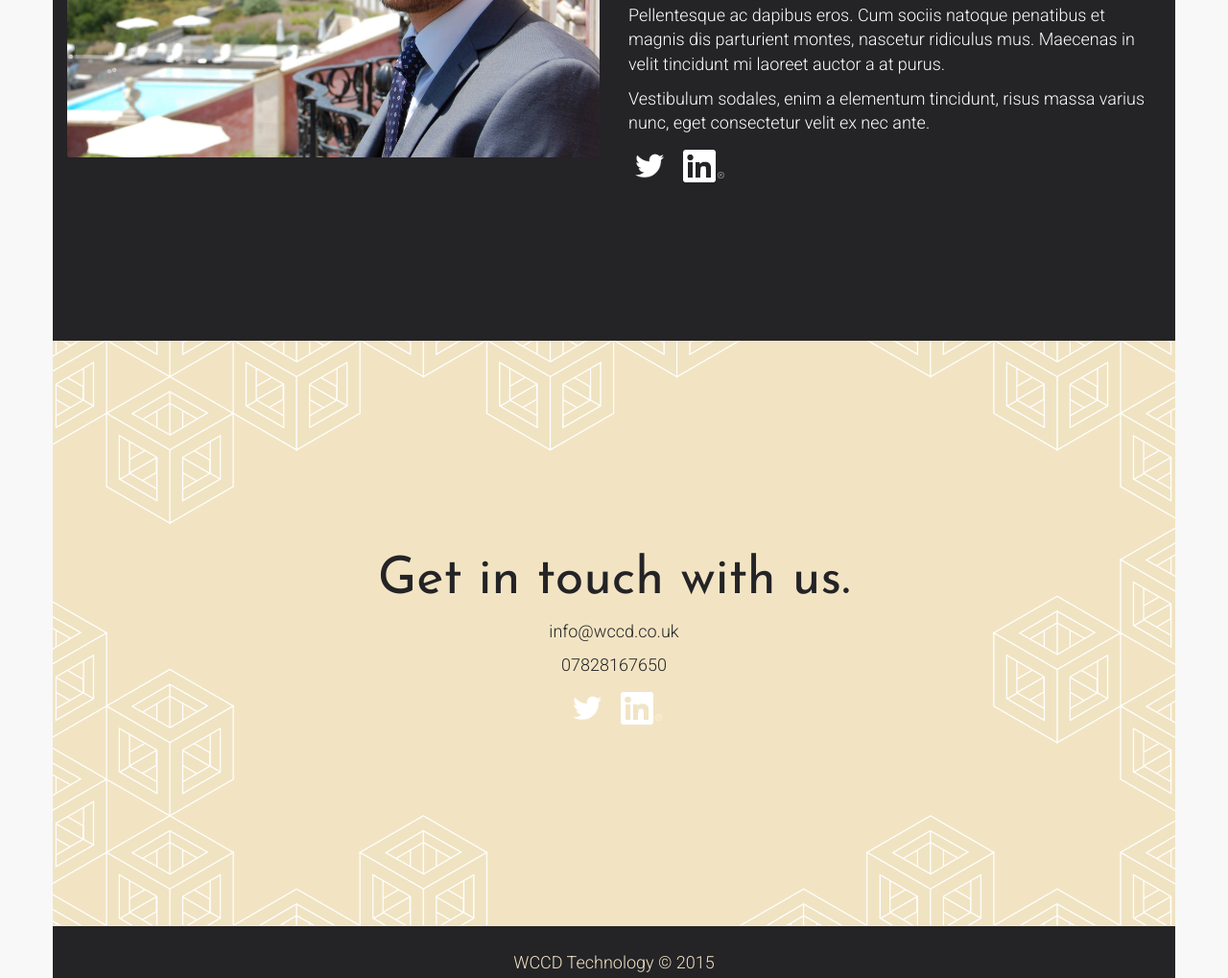
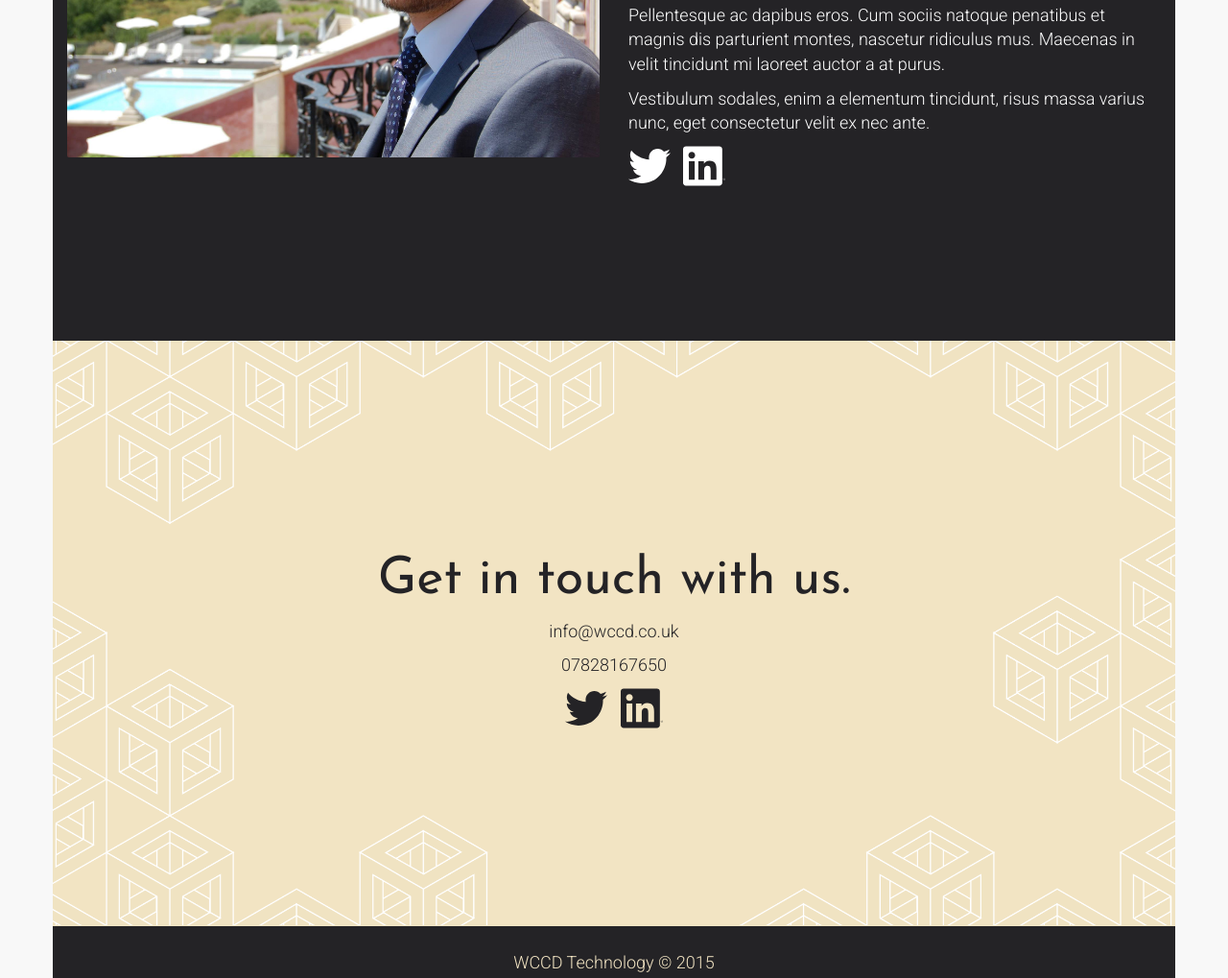
Before and after one commit to sirloreal/wccdWebsite, a plain HTML site: page index.html in a window 1280 px wide. Shown: the part 1781-2800 px from the top of the page at 96% size. Drawn offline with nearby package versions, Linux system fonts and the light colour scheme.

Commit message:
Use vector graphics by default. PNG for fallback (IE8). Fixes #11

```diff
--- a/index.html
+++ b/index.html
@@ -21,7 +21,9 @@
           <span class="icon-bar"></span>
           <span class="icon-bar"></span>
       </button>
-      <a class="navbar-brand" href="#section1"><img src="images/WCCDRGB04M.png"></img></a>
+      <a class="navbar-brand" href="#section1">
+      <img src="images/0447.svg" height="48px" width="176px" onerror="this.src=images/WCCDRGB04M.png; this.onerror=null;" ></img>
+      </a>
     </div>
     <div>
       <div class="collapse navbar-collapse" id="myNavbar">
@@ -79,7 +81,10 @@
             <p> In in luctus felis, eget pellentesque ipsum. Nullam finibus dictum erat ac mollis. Cras vel euismod ipsum. Curabitur interdum finibus justo ac semper. </p>
             <p>Pellentesque ac dapibus eros. Cum sociis natoque penatibus et magnis dis parturient montes, nascetur ridiculus mus. Maecenas in velit tincidunt mi laoreet auctor a at purus. </p>
             <p>Vestibulum sodales, enim a elementum tincidunt, risus massa varius nunc, eget consectetur velit ex nec ante. </p>
-            <p><a href="https://twitter.com/sirloreal"><img src="images/TwitterLogo44.png"></img></a> &nbsp; <a href="https://uk.linkedin.com/in/garyrpage"><img src="images/In-White-34px-R.png"></img></a></p>
+            <p>
+              <a href="https://twitter.com/sirloreal"><img class="img-social" src="images/twitterbirdWhite.svg" onerror="this.src=images/TwitterLogo44.png; this.onerror=null;"></img></a> &nbsp;
+              <a href="https://uk.linkedin.com/in/garyrpage"><img class="img-social" src="images/linkedInWhite.svg" onerror="this.src=images/In-White-34px-R.png; this.onerror=null;"></img></a>
+            </p>
           </div>
         </div>
     </div>
@@ -97,7 +102,10 @@
           <p> In in luctus felis, eget pellentesque ipsum. Nullam finibus dictum erat ac mollis. Cras vel euismod ipsum. Curabitur interdum finibus justo ac semper. </p>
           <p>Pellentesque ac dapibus eros. Cum sociis natoque penatibus et magnis dis parturient montes, nascetur ridiculus mus. Maecenas in velit tincidunt mi laoreet auctor a at purus. </p>
           <p>Vestibulum sodales, enim a elementum tincidunt, risus massa varius nunc, eget consectetur velit ex nec ante. </p>
-          <p><a href="https://twitter.com/sirloreal"><img src="images/TwitterLogo44.png"></img></a> &nbsp; <a href="https://uk.linkedin.com/in/garyrpage"><img src="images/In-White-34px-R.png"></img></a></p>
+          <p>
+            <a href="https://twitter.com/sirloreal"><img class="img-social" src="images/twitterbirdWhite.svg" onerror="this.src=images/TwitterLogo44.png; this.onerror=null;"></img></a> &nbsp;
+            <a href="https://uk.linkedin.com/in/garyrpage"><img class="img-social" src="images/linkedInWhite.svg" onerror="this.src=images/In-White-34px-R.png; this.onerror=null;"></img></a>
+          </p>
         </div>
       </div>
     </div>
@@ -112,7 +120,10 @@
 		  <h1>Get in touch with us.</h1>
 		  <p>info@wccd.co.uk</p>
 		  <p>07828167650</p>
-      <p><a href="https://twitter.com/sirloreal"><img src="images/TwitterLogo44.png"></img></a> &nbsp; <a href="https://uk.linkedin.com/in/garyrpage"><img src="images/In-White-34px-R.png"></img></a></p>
+      <p>
+        <a href="https://twitter.com/sirloreal"><img class="img-social" src="images/twitterbirdBlack.svg" onerror="this.src=images/twitterBlack44.png; this.onerror=null;"></img></a> &nbsp;
+        <a href="https://uk.linkedin.com/in/garyrpage"><img class="img-social" src="images/linkedInBlack.svg" onerror="this.src=images/In-Black-34px-R.png; this.onerror=null;"></img></a>
+      </p>
 		</div>
 		<div class="xs-hidden col-lg-3"></div>
 	</div>
--- a/style.css
+++ b/style.css
@@ -108,6 +108,11 @@
 
   .img-responsive {
     border-radius: 2px;
+  }
+
+  .img-social {
+    height:44px;
+    width: 44px;
   }
 
 /* General and common styling across all sections */
```
Also changed, not shown: images/044.png (added), images/0443.png (added), images/0444.png (added), images/0445.png (added), images/0446.png (added), images/0447.svg (added), images/0447_ill.png (added), images/044_2.png (added), images/In-Black-34px-R.png (added), images/linkedInBlack.svg (added), images/linkedInWhite.svg (added), images/photoshop.png (added), images/photoshopLarge.png (added), images/test.png (added), 4 more files.
